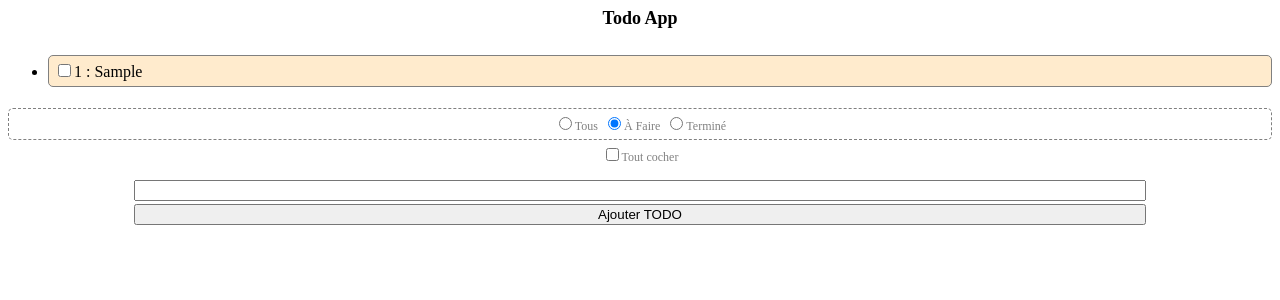
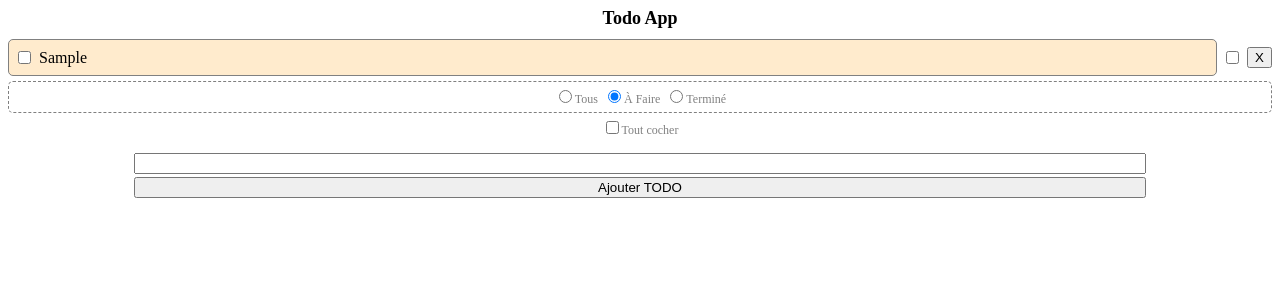
Before and after one commit to QuentinLeCaignec/formation-vue, a Vue app: page / in a window 1280 px wide. Both pictures are taken after typing "Sample" into the empty fields and a click on the button "Ajouter TODO". Shown: the top 300 px of the page. Built offline with nearby package versions, Linux system fonts and the light colour scheme.

Commit message:
exercice slots

```diff
--- a/src/App.vue
+++ b/src/App.vue
@@ -1,7 +1,7 @@
 <script setup lang="ts">
 import {computed, ref} from 'vue'
-import type {ITodo} from "@/components/TodoItem.vue";
-import TodoItem from "@/components/TodoItem.vue";
+import type {ITodo} from '@/types/todo'
+import TodoItem from '@/components/TodoItem.vue'
 
 type TFilter = 'all' | 'todo' | 'done'
 
@@ -25,8 +25,13 @@ function handleDoneChange() {
 }
 
 function handleUpdateTodo(updatedTodo: ITodo) {
-  const i = todos.value.findIndex(todo => todo.id === updatedTodo.id)
-  todos.value[i] = updatedTodo;
+  console.log(updatedTodo)
+  const i = todos.value.findIndex((todo) => todo.id === updatedTodo.id)
+  todos.value[i] = updatedTodo
+}
+
+function handleRemove(removedTodo: ITodo) {
+  todos.value = todos.value.filter(todo => todo.id !== removedTodo.id)
 }
 
 function handleSubmit() {
@@ -34,7 +39,7 @@ function handleSubmit() {
     const newTodoObject: ITodo = {
       text: newTodo.value as string,
       done: false,
-      id: todos.value.length + 1
+      id: ++increment.value,
     }
     todos.value.push(newTodoObject)
     newTodo.value = null
@@ -42,9 +47,10 @@ function handleSubmit() {
 }
 
 /* Data */
-const newTodo = ref<string | null>(null)
-const todos = ref<Array<ITodo>>([])
-const currentFilter = ref<TFilter>('todo')
+const increment = ref<number>(0);
+const newTodo = ref<string | null>(null);
+const todos = ref<Array<ITodo>>([]);
+const currentFilter = ref<TFilter>('todo');
 
 /* Computed */
 const filteredTodos = computed<Array<ITodo>>(() => {
@@ -68,8 +74,14 @@ const indeterminate = computed<boolean>(
   <div class="TodoApp__Content">
     <ul class="TodoApp__Todos">
       <li class="TodoApp__Empty" v-if="emptyCondition || allDone">{{ labels.empty }}</li>
-      <TodoItem v-for="(todo, index) of filteredTodos" :key="`${index}_${todo.id}`"
-                :todo="todo" @todo:update="handleUpdateTodo"/>
+      <TodoItem
+          v-for="(todo, index) of filteredTodos"
+          :key="`${index}_${todo.id}`"
+          :todo="todo"
+          @todo:update="handleUpdateTodo"
+      >
+        <button class="TodoApp__Button" @click="handleRemove(todo)">X</button>
+      </TodoItem>
     </ul>
     <div class="TodoApp__Filters">
       <div class="TodoApp__Filter">
@@ -124,6 +136,9 @@ const indeterminate = computed<boolean>(
   }
 
   &__Todos {
+    list-style: none;
+    margin: 0;
+    padding: 0;
     display: flex;
     flex-direction: column;
     gap: 5px;
@@ -158,5 +173,10 @@ const indeterminate = computed<boolean>(
     gap: 3px;
     padding: 5px;
   }
+
+  &__Button {
+    height: 50%;
+    margin: auto;
+  }
 }
 </style>
--- a/src/components/TodoItem.vue
+++ b/src/components/TodoItem.vue
@@ -1,41 +1,80 @@
 <script setup lang="ts">
-export interface ITodo {
-  text: string;
-  done: boolean;
-  id: number;
+import {nextTick, ref, watch} from 'vue'
+import type {ITodo} from '@/types/todo'
+
+type ITodoItemProps = {
+  todo: ITodo
+}
+const props = defineProps<ITodoItemProps>()
+type ITodoItemEmits = {
+  (e: 'todo:update', todo: ITodo): void
+}
+const emits = defineEmits<ITodoItemEmits>()
+
+/* Methods */
+function handleDone() {
+  emits("todo:update", {
+    ...props.todo,
+    done: !props.todo.done
+  })
 }
 
-interface ITodoItemProps {
-  todo: ITodo;
+function handleUpdate(e: SubmitEvent) {
+  const formData = e.target as HTMLFormControlsCollection;
+  emits('todo:update', {
+    ...props.todo,
+    text: formData["text"].value,
+  })
+  isEditing.value = false;
 }
-const props = defineProps<ITodoItemProps>();
 
-interface ITodoItemEmits {
-  (e: "todo:update", todo: ITodo): void;
-}
-const emits = defineEmits<ITodoItemEmits>();
+/* Data */
+const isEditing = ref<boolean>(false);
+const inputRef = ref<HTMLInputElement>();
 
-function handleChecked() {
-  emits("todo:update", {...props.todo, done: !props.todo.done})
-}
+watch(isEditing, async () => {
+  inputRef.value?.focus();
+}, {flush: "post"})
+
 </script>
 
 <template>
-  <li :class="['TodoItem', { TodoItem_isDone: todo.done }]">
-    <input type="checkbox" :checked="todo.done" @change="handleChecked"/>
-    <span>{{ todo.id }} : {{ todo.text }}</span>
+  <li class="TodoItem__Container">
+    <div :class="['TodoItem', { TodoItem_isDone: todo.done }]">
+      <input type="checkbox" :checked="todo.done" @change="handleDone"
+             :disabled="isEditing"/>
+      <span v-if="!isEditing">{{ todo.text }}</span>
+      <form v-else @submit.prevent="handleUpdate">
+        <input name="text" :value="todo.text" ref="inputRef"/>
+      </form>
+    </div>
+    <input type="checkbox" v-model="isEditing">
+    <slot/>
   </li>
 </template>
 
 <style lang="scss">
 .TodoItem {
+  flex: 1;
+  display: flex;
+  flex-direction: row;
+  gap: 5px;
   padding: 5px;
   background: blanchedalmond;
   border-radius: 5px;
   border: solid 1px gray;
+  min-height: 25px;
+  align-items: center;
 
   &_isDone {
     text-decoration-line: line-through;
+    background: lightgray;
+  }
+
+  &__Container {
+    display: flex;
+    flex-direction: row;
+    gap: 5px;
   }
 }
 </style>
--- /dev/null
+++ b/src/types/todo.ts
@@ -0,0 +1,5 @@
+export interface ITodo {
+  text: string
+  done: boolean
+  id: number
+}
```
